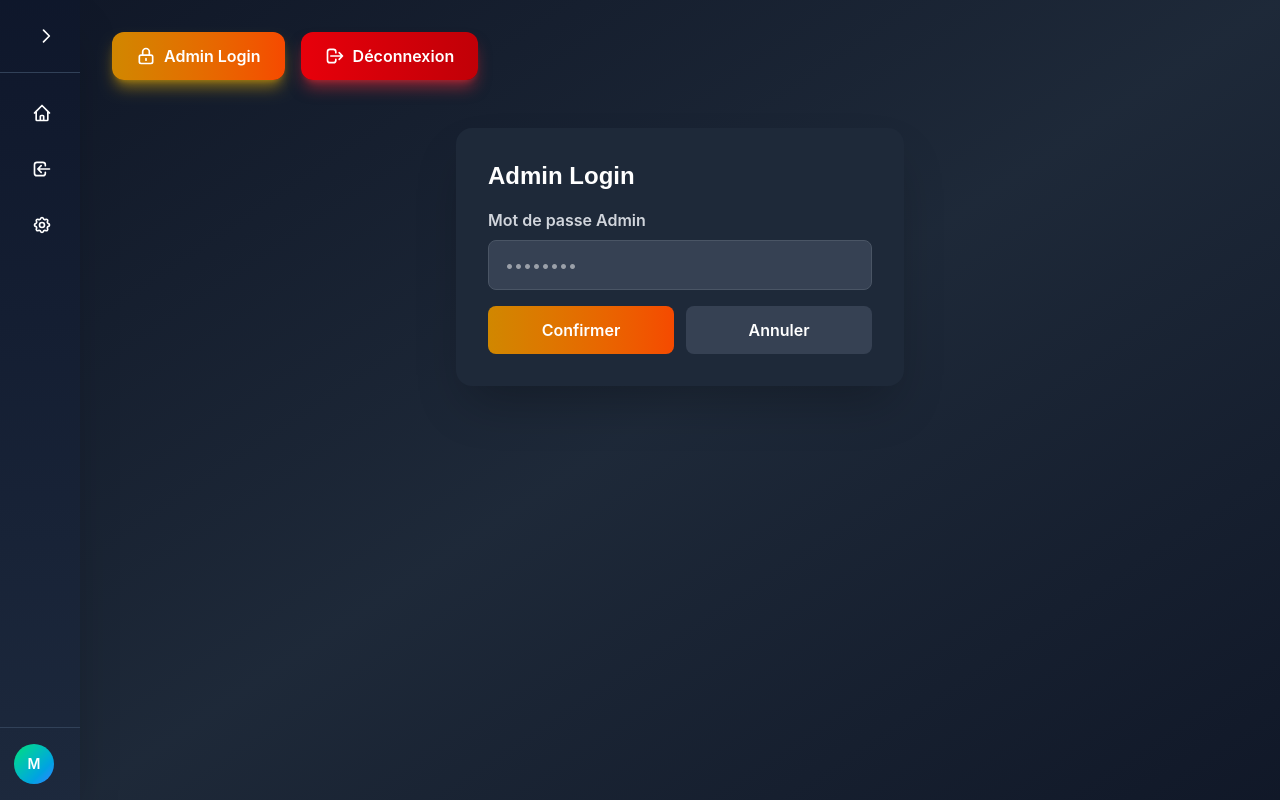
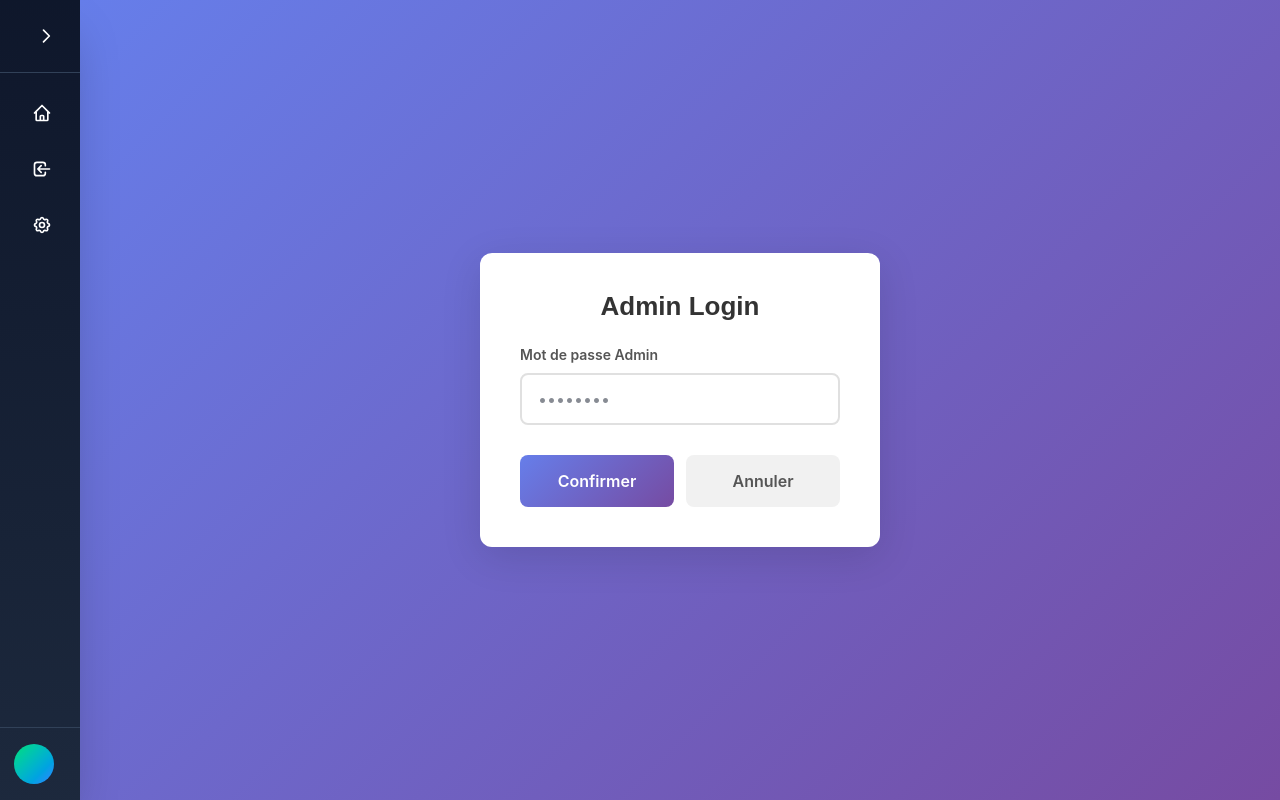
Before and after one commit to Bigchef-dev/hackaton-front, a Vue app: page /login in a window 1280 px wide. Built offline with nearby package versions, Linux system fonts and the light colour scheme.

Commit message:
FIX: Admin Flat login/logout

```diff
--- a/src/components/LoginStuff.vue
+++ b/src/components/LoginStuff.vue
@@ -1,65 +1,39 @@
+<template>
+  <div class="login-container">
+    <div class="login-card">
+      <h1 class="login-title">Admin Login</h1>
 
-
-<template>
-    <div class="min-h-screen bg-gradient-to-br from-gray-900 via-gray-800 to-gray-900 p-8">
-        <div class="max-w-7xl mx-auto">
-            <!-- Header -->
-            <div class="flex items-center justify-between mb-12">
-
-                <div class="flex gap-4">
-                    <button @click="showAdminModal = true"
-                        class="flex items-center gap-2 bg-gradient-to-r from-yellow-600 to-orange-600 hover:from-yellow-700 hover:to-orange-700 text-white px-6 py-3 rounded-xl font-semibold shadow-lg shadow-yellow-500/50 transition-all duration-300 hover:scale-105">
-                        <svg class="w-5 h-5" fill="none" stroke="currentColor" viewBox="0 0 24 24">
-                            <path stroke-linecap="round" stroke-linejoin="round" stroke-width="2" d="M12 15v2m-6 4h12a2 2 0 002-2v-6a2 2 0 00-2-2H6a2 2 0 00-2 2v6a2 2 0 002 2zm10-10V7a4 4 0 00-8 0v4h8z" />
-                        </svg>
-                        Admin Login
-                    </button>
-                    <button @click="handleLogout"
-                        class="flex items-center gap-2 bg-gradient-to-r from-red-600 to-red-700 hover:from-red-700 hover:to-red-800 text-white px-6 py-3 rounded-xl font-semibold shadow-lg shadow-red-500/50 transition-all duration-300 hover:scale-105">
-                        <svg class="w-5 h-5" fill="none" stroke="currentColor" viewBox="0 0 24 24">
-                            <path stroke-linecap="round" stroke-linejoin="round" stroke-width="2" d="M17 16l4-4m0 0l-4-4m4 4H7m6 4v1a3 3 0 01-3 3H6a3 3 0 01-3-3V7a3 3 0 013-3h4a3 3 0 013 3v1" />
-                        </svg>
-                        Déconnexion
-                    </button>
-
-                </div>
-            </div>
-        </div>
-
-        <!-- Admin Login Modal -->
-        <div  class=" flex items-center justify-center z-50">
-            <div class="bg-gray-800 rounded-2xl p-8 max-w-md w-full mx-4 shadow-2xl">
-                <h2 class="text-2xl font-bold text-white mb-4">Admin Login</h2>
-
-                <div v-if="adminError" class="bg-red-500/20 border border-red-500 text-red-200 px-4 py-3 rounded-lg mb-4">
+      <!-- Message d'erreur -->
+      <div v-if="adminError" class="error-message">
         {{ adminError }}
       </div>
 
-                <form @submit.prevent="handleAdminLogin" class="space-y-4">
-                    <div>
-                        <label for="adminPassword" class="block text-gray-300 mb-2 font-semibold">Mot de passe Admin</label>
+      <!-- Formulaire admin -->
+      <form @submit.prevent="handleAdminLogin" class="login-form">
+        <div class="form-group">
+          <label for="adminPassword">Mot de passe Admin</label>
           <input
             id="adminPassword"
             v-model="adminPassword"
             type="password"
             placeholder="••••••••"
-                            class="w-full px-4 py-3 bg-gray-700 text-white rounded-lg border border-gray-600 focus:border-yellow-500 focus:outline-none"
             required
           />
         </div>
 
-                    <div class="flex gap-3">
+        <div class="button-group">
           <button
             type="submit"
+            class="login-button"
             :disabled="isAdminLoading"
-                            class="flex-1 bg-gradient-to-r from-yellow-600 to-orange-600 hover:from-yellow-700 hover:to-orange-700 text-white px-6 py-3 rounded-lg font-semibold transition disabled:opacity-50"
           >
             {{ isAdminLoading ? 'Connexion...' : 'Confirmer' }}
           </button>
+
           <button
             type="button"
+            class="cancel-button"
             @click="closeAdminModal"
-                            class="flex-1 bg-gray-700 hover:bg-gray-600 text-white px-6 py-3 rounded-lg font-semibold transition"
           >
             Annuler
           </button>
@@ -67,16 +41,16 @@
       </form>
     </div>
   </div>
-    </div>
 </template>
 
 <script setup lang="ts">
 import { ref } from 'vue';
-import { useRouter } from 'vue-router';
-
+import { routerKey, useRouter } from 'vue-router';
 import { useAuth } from '../utils/composables/auth';
+import { useAuthStore } from '../utils/stores/login';
 
 const router = useRouter();
+const store = useAuthStore();
 const { currentUser, logout, adminLogin } = useAuth();
 
 // Admin login modal state
@@ -96,9 +70,13 @@ const handleAdminLogin = async () => {
 
   try {
     await adminLogin(adminPassword.value);
+    router.push('/');
     closeAdminModal();
   } catch (error) {
-        adminError.value = error instanceof Error ? error.message : 'Échec de l\'authentification admin.';
+    adminError.value =
+      error instanceof Error
+        ? error.message
+        : "Échec de l'authentification admin.";
   } finally {
     isAdminLoading.value = false;
   }
@@ -108,11 +86,122 @@ const closeAdminModal = () => {
   showAdminModal.value = false;
   adminPassword.value = '';
   adminError.value = '';
-};
 
 
+};
+</script>
 
+<style scoped>
+.login-container {
+  display: flex;
+  justify-content: center;
+  align-items: center;
+  min-height: 100vh;
+  background: linear-gradient(135deg, #667eea 0%, #764ba2 100%);
+  padding: 20px;
+}
 
+.login-card {
+  background: white;
+  border-radius: 12px;
+  box-shadow: 0 10px 40px rgba(0, 0, 0, 0.12);
+  padding: 40px;
+  width: 100%;
+  max-width: 400px;
+}
 
+.login-title {
+  font-size: 26px;
+  font-weight: 700;
+  color: #333;
+  text-align: center;
+  margin-bottom: 25px;
+}
 
-</script>
+.error-message {
+  background-color: #fee;
+  border: 1px solid #fcc;
+  color: #c33;
+  padding: 12px;
+  border-radius: 6px;
+  margin-bottom: 20px;
+  font-size: 14px;
+}
+
+.login-form {
+  display: flex;
+  flex-direction: column;
+  gap: 20px;
+}
+
+.form-group {
+  display: flex;
+  flex-direction: column;
+  gap: 8px;
+}
+
+.form-group label {
+  font-weight: 600;
+  color: #555;
+  font-size: 14px;
+}
+
+.form-group input {
+  padding: 12px 16px;
+  border: 2px solid #e0e0e0;
+  border-radius: 8px;
+  font-size: 16px;
+  transition: border-color 0.3s;
+}
+
+.form-group input:focus {
+  outline: none;
+  border-color: #667eea;
+}
+
+.button-group {
+  display: flex;
+  gap: 12px;
+  margin-top: 10px;
+}
+
+.login-button {
+  flex: 1;
+  padding: 14px;
+  background: linear-gradient(135deg, #667eea 0%, #764ba2 100%);
+  color: white;
+  border: none;
+  border-radius: 8px;
+  font-size: 16px;
+  font-weight: 600;
+  cursor: pointer;
+  transition: transform 0.2s, box-shadow 0.2s;
+}
+
+.login-button:hover:not(:disabled) {
+  transform: translateY(-2px);
+  box-shadow: 0 5px 20px rgba(102, 126, 234, 0.4);
+}
+
+.login-button:disabled {
+  opacity: 0.6;
+  cursor: not-allowed;
+}
+
+.cancel-button {
+  flex: 1;
+  padding: 14px;
+  background: #f1f1f1;
+  color: #555;
+  border: none;
+  border-radius: 8px;
+  font-size: 16px;
+  font-weight: 600;
+  cursor: pointer;
+  transition: background 0.2s;
+}
+
+.cancel-button:hover {
+  background: #e0e0e0;
+}
+</style>
--- a/src/components/Logout.vue
+++ b/src/components/Logout.vue
@@ -5,7 +5,7 @@
 <script setup lang="ts">
 import { onMounted } from 'vue';
 import router from '../utils/router';
-import { useAuthStore } from '../utils/store/authStore';
+import { useAuthStore } from '../utils/stores/login';
 const store = useAuthStore();
 
 const handleLogout = () => {
--- a/src/components/NavigationBar.vue
+++ b/src/components/NavigationBar.vue
@@ -2,28 +2,19 @@
 import { ref, computed, onMounted, nextTick, watch } from 'vue'
 import { useRouter} from 'vue-router'
 import { useSidebar } from '../utils/composables/useNavBar'
+import { UserRole } from '../utils/types'
+import { useAuthStore } from '../utils/stores/login'
 const { isSidebarOpen, isMobileMenuOpen, mobileMenuHeight } = useSidebar()
 
 const activeRoute = ref('dashboard')
 const mobileMenuRef = ref<HTMLElement | null>(null)
 
 const router = useRouter()
+const store = useAuthStore()
+const currentUser = computed(() => store.currentUser)
 
-enum UserRole {
-  invite = 'INVITE',
-  admin = 'ADMIN',
-  coach = 'COACH',
-  athlete = 'ATHLETE',
-  president = 'PRESIDENT'
-}
 
-// Simuler un utilisateur connecté (en attendant authantification ok)
-//TODO
-const currentUser = ref({
-  name: 'Admin Martin',
-  role: UserRole.invite,
-  avatar: "M"
-})
+
 
 const nomApp = 'Ultimate Sports'
 
--- a/src/utils/composables/auth.ts
+++ b/src/utils/composables/auth.ts
@@ -1,6 +1,7 @@
 import { ref, computed } from 'vue';
 import { apiInstance as API } from '../api';
-import type { LoginCredentials, AdminLoginCredentials, LoginResponse, UserInfo } from '../types';
+import { type LoginCredentials, type AdminLoginCredentials, type LoginResponse, type UserInfo, UserRole } from '../types';
+import { useAuthStore } from '../stores/login';
 
 // État réactif global de l'authentification
 const currentUser = ref<UserInfo | null>(null);
@@ -53,6 +54,8 @@ export class AuthComposable {
 
         authToken.value = response.access_token;
         localStorage.setItem('authToken', response.access_token);
+        const store = useAuthStore();
+        store.setCurrentUser({ name: 'Admin', role: UserRole.admin, avatar: '' });
 
         return response;
     }
@@ -63,6 +66,8 @@ export class AuthComposable {
         currentUser.value = null;
         localStorage.removeItem('authToken');
         localStorage.removeItem('currentUser');
+        const store = useAuthStore();
+        store.clearUser();
     }
 
     // =================================== GETTERS ===================================
--- a/src/utils/router.ts
+++ b/src/utils/router.ts
@@ -8,6 +8,7 @@ import LoginView from '../components/login/LoginView.vue';
 import { checkIsAuthenticated } from './composables/auth';
 import LoginForm from '../components/LoginForm.vue';
 import LoginStuff from '../components/LoginStuff.vue';
+import Logout from '../components/Logout.vue';
 
 
 
@@ -38,6 +39,11 @@ const routes: Array<RouteRecordRaw> = [
     name: 'AthleteDashboard',
     component: AthleteDashboard,
   },
+  {
+    path: '/logout',
+    name: 'Logout',
+    component: Logout,
+  }
 
 ]
 
```
Lines whose indentation alone changed are shown as unchanged.
